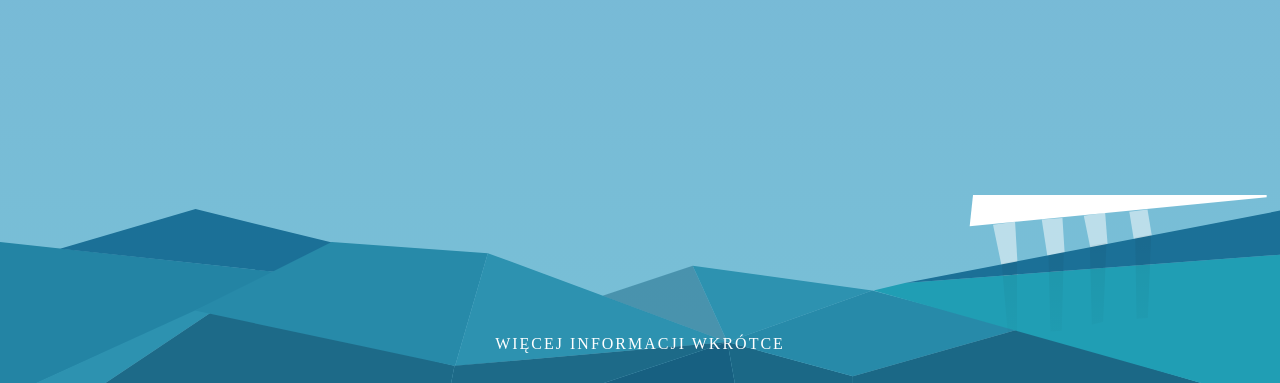
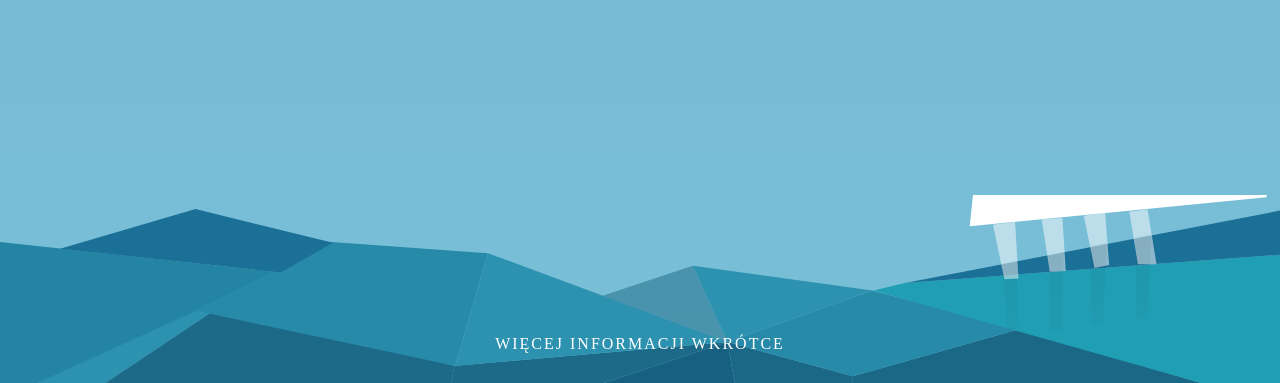
Before and after one commit to Minierson/Multikino-animation, a plain HTML site: page index.html in a window 1280 px wide. Shown: the part 417-800 px from the top of the page. Drawn offline with nearby package versions, Linux system fonts and the light colour scheme; a web font is replaced by a local one.

Commit message:
Changing the position of divs + adding images

```diff
--- a/css/style.css
+++ b/css/style.css
@@ -1,6 +1,6 @@
 @font-face {
   font-family: isonormregular;
-  src: url(../font/isonorm 3098 Regular.otf);
+  src: url('../font/isonorm 3098 Regular.otf');
 }
 
 *{
@@ -25,35 +25,157 @@ width: 100%;
     width: 100%;
     height: 100%;
     position:absolute;
-    /*margin: 0;
-    padding: 0;*/
     z-index: 2;
 }
-/*****Podkład******/
+/***** Triangle base******/
 /*#ptak1{
   background-image: url('../img/podklad do animacji.png');
   position:absolute;
-  opacity: 0.8;
+  opacity: 0.3;
   z-index: 1;
 }*/
-/*#container div:nth-child(2){
+/******* Bird 1********/
+
+#bird1 div:nth-child(1){
   background-color: rgba(255, 255, 255, 1);
   clip-path: polygon(6.413% 44.216%, 11.835% 35.5%, 9.124% 32.76%);
-}*/
-
-#container div:nth-child(3){
+}
+#bird1 div:nth-child(2){
   background-color: rgba(255, 255, 255, 0.8);
   clip-path: polygon(11.679% 30.131%, 11.783% 35.075%, 16.736% 34.328%);
 }
-#container div:nth-child(4){
+
+
+/*********** Bird 2 ***********/
+
+#bird2 div:nth-child(1){
   background-color: rgba(255, 255, 255, 0.2);
   clip-path: polygon(14.181% 44.869%, 18.822% 43.097%, 17.831% 40.019%);
 }
-#container div:nth-child(5){
+#bird2 div:nth-child(2){
   background-color: rgba(255, 255, 255, 0.8);
   clip-path: polygon(18.874% 43.284%, 21.741% 45.896%, 19.760% 40.392%);
 }
-#container div:nth-child(6){
+
+
+/*********** Sea ***********/
+/* bottom row - from left*/
+#sea div:nth-child(1){
+  background-color: rgba(45, 146, 176, 1);
+  clip-path: polygon(2.815% 100%, 8.238%100%, 16.893% 90.765%, 16.215% 90.205%);
+}
+#sea div:nth-child(2){
+  background-color: rgba(29, 106, 136, 1);
+  clip-path: polygon(8.238%100%, 35.245%100%, 35.506% 97.854%, 16.893% 90.765%);
+}
+#sea div:nth-child(3){
+  background-color: rgba(29, 106, 136, 1);
+  clip-path: polygon(35.245% 100%, 47.185% 100%, 56.830% 94.869%, 35.506% 97.854%);
+}
+#sea div:nth-child(4){
+  background-color: rgba(23, 96, 129, 1);
+  clip-path: polygon(47.185% 100%, 57.404% 100%, 56.830% 94.869%);
+}
+#sea div:nth-child(5){
+background-color: rgba(27, 104, 134, 1);
+  clip-path: polygon(57.404% 100%, 66.632% 100%, 66.632% 99.160%, 56.830% 94.869%);
+}
+#sea div:nth-child(6){
+  background-color: rgba(27, 104, 134, 1);
+  clip-path: polygon(66.632% 100%, 93.848% 100%, 79.562% 93.284%, 66.632% 99.160%);
+}
+
+/* Middle row - from left*/
+
+#sea div:nth-child(7){
+  background-color: rgba(35, 132, 164, 1);
+  clip-path: polygon(0% 82.369%, 0 100%, 2.900% 100%, 21.950% 86.194%);
+}
+#sea div:nth-child(8){
+  background-color: rgba(39, 138, 169, 1);
+  clip-path: polygon(15.224% 90.951%, 35.558% 97.861%, 38.113% 83.769%, 25.912% 82.369%);
+}
+#sea div:nth-child(9){
+  background-color: rgba(45, 146, 176, 1);
+  clip-path: polygon(35.558% 97.861%, 56.830% 94.869%, 38.113% 83.769%);
+}
+#sea div:nth-child(10){
+  background-color: rgba(39, 138, 169, 1);
+  clip-path: polygon(56.830% 94.869%, 66.632% 99.160%, 79.562% 93.284%, 68.144% 88.433%);
+}
+#sea div:nth-child(11){
+  background-color: rgba(32, 158, 180, 1);
+  clip-path: polygon(93.848% 100%, 100% 100%, 100% 83.955%, 70.699% 87.500%, 68.248% 88.433%);
+}
+/*Top row - from left*/
+
+#sea div:nth-child(12){
+  background-color: rgba(27, 112, 151, 1);
+  clip-path: polygon(4.692% 83.222%, 21.950% 86.194%, 26.017% 82.463%, 15.276% 78.265%);
+}
+#sea div:nth-child(13){
+  background-color: rgba(27, 104, 134, 0.5);
+  clip-path: polygon(47.080% 89.1%, 56.830% 94.869%, 54.119% 85.354%);
+}
+#sea div:nth-child(14){
+  background-color: rgba(45, 146, 176, 1);
+  clip-path: polygon(54.119% 85.354%, 56.830% 94.869%, 68.144% 88.433%);
+}
+#sea div:nth-child(15){
+  background-color: rgba(27, 112, 151, 1);
+  clip-path: polygon(70.699% 87.500%, 100% 83.955%, 100% 78.451%);
+  z-index: 3;
+}
+
+
+/******** Pier **********/
+#pier div:nth-child(1){
+  background-color: rgba(255, 255, 255, 1);
+  clip-path: polygon(75.756% 80.410%, 98.958% 76.772%, 98.958% 76.493%, 76.017% 76.493%);
+}
+#pier div:nth-child(2){
+  background-color: rgba(255, 255, 255, 0.5);
+  clip-path: polygon(78.468% 87.034%, 79.562% 86.940%, 79.302% 79.851%, 77.581% 80.224%);
+  z-index: 1;
+}
+#pier div:nth-child(3){
+  background-color: rgba(255, 255, 255, 0.5);
+  clip-path: polygon(82.013% 86.101%, 83.264% 86.007%, 83.004% 79.384%, 81.387% 79.571%);
+  z-index: 1;
+}
+#pier div:nth-child(4){
+  background-color: rgba(255, 255, 255, 0.5);
+  clip-path: polygon(85.506% 85.634%, 86.653% 85.261%, 86.340% 78.731%, 84.672% 79.104%);
+  z-index: 1;
+}
+#pier div:nth-child(5){
+  background-color: rgba(255, 255, 255, 0.5);
+  clip-path: polygon(88.895% 85.168%, 90.355% 85.168%, 89.648% 78.318%, 88.229% 78.598%);
+  z-index: 1;
+}
+/* shadow */
+
+#pier div:nth-child(6){
+  background: linear-gradient(to bottom,rgba(0, 0, 0, 0.3), transparent);
+  clip-path: polygon(78.728% 93.750%, 79.458% 93.657%, 79.458% 84.701%, 78.259% 85.075%);
+}
+#pier div:nth-child(7){
+  background: linear-gradient(to bottom, rgba(0, 0, 0, 0.3), transparent);
+  clip-path: polygon(82.065% 93.563%, 82.951% 93.470%, 83.108% 83.582%, 81.909% 84.049%);
+}
+#pier div:nth-child(8){
+  background: linear-gradient(to bottom, rgba(0, 0, 0, 0.3), transparent);
+  clip-path: polygon(85.298% 92.724%, 86.184% 92.351%, 86.445% 82.463%, 85.141% 82.836%);
+}
+#pier div:nth-child(9){
+  background: linear-gradient(to bottom, rgba(0, 0, 0, 0.3), transparent);
+  clip-path: polygon(88.791% 91.978%, 89.677% 91.884%, 89.938% 81.437%, 88.687% 81.810%);
+}
+
+
+
+
+/*#container div:nth-child(6){
   background-color: rgba(35, 132, 164, 1);
   clip-path: polygon(0% 82.369%, 0 100%, 2.900% 100%, 21.950% 86.194%);
 }
@@ -156,7 +278,7 @@ width: 100%;
 #container div:nth-child(30){
   background-color: rgba(255, 255, 255, 1);
   clip-path: polygon(6.413% 44.216%, 11.835% 35.5%, 9.124% 32.76%);
-}
+}*/
 /*Logo i kółeczka*/
 .info-box{
   display: flex;
@@ -166,7 +288,7 @@ width: 100%;
 
 }
 .circle{
-  margin: 10px;
+    margin: 10px;
     max-width: 264px;
     max-height: 264px;
     background: -webkit-linear-gradient(left, #be0068, #7d0144);
--- a/index.html
+++ b/index.html
@@ -11,35 +11,42 @@
 <body>
   <div id='container'>
     <div id="ptak1"></div>
-    <div></div>
-    <div>3</div>
-    <div>4</div>
-    <div>5</div>
-    <div>6</div>
-    <div>7</div>
-    <div>8</div>
-    <div>9</div>
-    <div>10</div>
-    <div>11</div>
-    <div>12</div>
-    <div>13</div>
-    <div>14</div>
-    <div>15</div>
-    <div>16</div>
-    <div>17</div>
-    <div>18</div>
-    <div>19</div>
-    <div>20</div>
-    <div>21</div>
-    <div>22</div>
-    <div>23</div>
-    <div>24</div>
-    <div>25</div>
-    <div>26</div>
-    <div>27</div>
-    <div>28</div>
-    <div>29</div>
-    <div>30</div>
+    <div id="bird1">
+      <div></div>
+      <div></div>
+    </div>
+    <div id="bird2">
+      <div></div>
+      <div></div>
+    </div>
+    <div id="sea">
+      <div></div>
+      <div></div>
+      <div></div>
+      <div></div>
+      <div></div>
+      <div></div>
+      <div></div>
+      <div></div>
+      <div></div>
+      <div></div>
+      <div></div>
+      <div></div>
+      <div></div>
+      <div></div>
+      <div></div>
+    </div>
+    <div id="pier">
+      <div></div>
+      <div></div>
+      <div></div>
+      <div></div>
+      <div></div>
+      <div></div>
+      <div></div>
+      <div></div>
+      <div></div>
+    </div>
     <div class="info-box">
 				<div class="circle">
 					<div class="circle__number">
```
Also changed, not shown: img/podklad do animacji ponumerowane.png (added).
